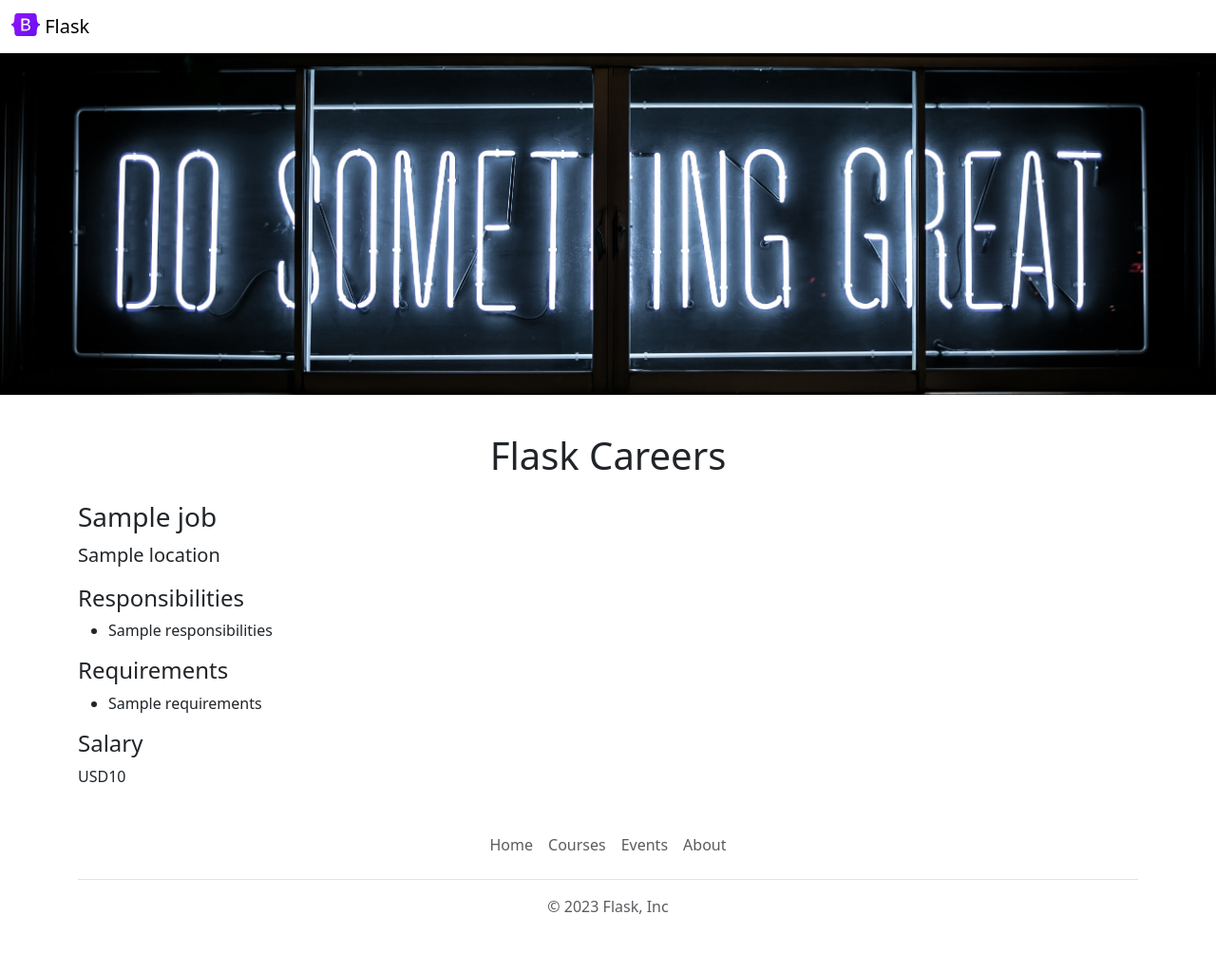
After one commit to Melz8bit/flask-careers-website-v2, a Flask app: template templates/jobpage.html in a window 1280 px wide. The commit adds this page. Shown: the whole page at 95% size. Run offline with Flask 3, Linux system fonts and the light colour scheme; the template is opened without the code that fills it: most values are stand-ins (such as "Sample title", 1, 10 or a date in 2020).

Commit message:
Added job page, made webpage templates

```diff
--- a/app.py
+++ b/app.py
@@ -1,5 +1,5 @@
 from flask import Flask, jsonify, render_template
-from database import load_jobs_from_db
+from database import load_jobs_from_db, load_job_from_db
 
 app = Flask(__name__)
 
@@ -15,5 +15,15 @@ def list_jobs():
   return jsonify(load_jobs_from_db())
 
 
+@app.route("/job/<id>")
+def get_job(id):
+  job = load_job_from_db(id)
+
+  if not job:
+    return "Not Found", 404
+
+  return render_template("jobpage.html", job=job)
+
+
 if __name__ == "__main__":
   app.run("0.0.0.0", debug=True)
--- /dev/null
+++ b/templates/banner.html
@@ -0,0 +1,9 @@
+<style>
+    #banner {
+      height: 360px;
+      width: 100%;
+      object-fit: cover;
+      margin-bottom: 16px;
+    }
+  </style>
+  <img id="banner" class="img-fluid" src="/static/banner.jpeg">
--- /dev/null
+++ b/templates/bootstrap.html
@@ -0,0 +1,4 @@
+<meta charset="utf-8">
+<meta name="viewport" content="width=device-width, initial-scale=1">
+
+<link href="https://cdn.jsdelivr.net/npm/bootstrap@5.3.1/dist/css/bootstrap.min.css" rel="stylesheet" integrity="sha384-4bw+/aepP/YC94hEpVNVgiZdgIC5+VKNBQNGCHeKRQN+PtmoHDEXuppvnDJzQIu9" crossorigin="anonymous">
--- a/templates/jobitem.html
+++ b/templates/jobitem.html
@@ -14,7 +14,7 @@
     {% endif %}
   </div>
   <div class="col-2">
-    <a href="mailto:hello@jovian.ai?subject=Application for {{job['title']}}" type="button"
+    <a href="/job/{{job['id']}}" type="button"
       class="btn btn-outline-primary">Apply</a>
   </div>
 </div>
--- /dev/null
+++ b/templates/jobpage.html
@@ -0,0 +1,38 @@
+<!DOCTYPE html>
+<html>
+  <head>
+    <title>{{job.title}} - Flask Careers</title>
+    {% include 'bootstrap.html' %}
+
+    <link href="https://fonts.googleapis.com/css?family=Roboto" rel="stylesheet">
+  </head>
+  <body>
+    {% include 'nav.html' %}
+    {% include 'banner.html' %}
+
+    <div class="container">
+      <h1 class="text-center mt-4 mb-4">Flask Careers</h1>
+      <h3 class="mb-2">{{job.title}}</h3>
+      <p class="lead mt-0">{{job.location}}</p>
+
+      <h4>Responsibilities</h4>
+      <ul>
+        {% for line in job.responsibilities.split('\n') %}
+        <li>{{line}}</li>
+        {% endfor %}
+      </ul>
+
+      <h4>Requirements</h4>
+      <ul>
+      {% for line in job.requirements.split('\n') %}
+        <li>{{line}}</li>
+        {% endfor %}
+      </ul>
+
+      <h4>Salary</h4>
+      <p>{{job.currency}}{{job.salary}}</p>
+    </div>
+
+    {% include 'footer.html' %}
+  </body>
+</html>
```
Also changed, not shown: database.py (+11 -0 lines), templates/home.html (+3 -53 lines).
